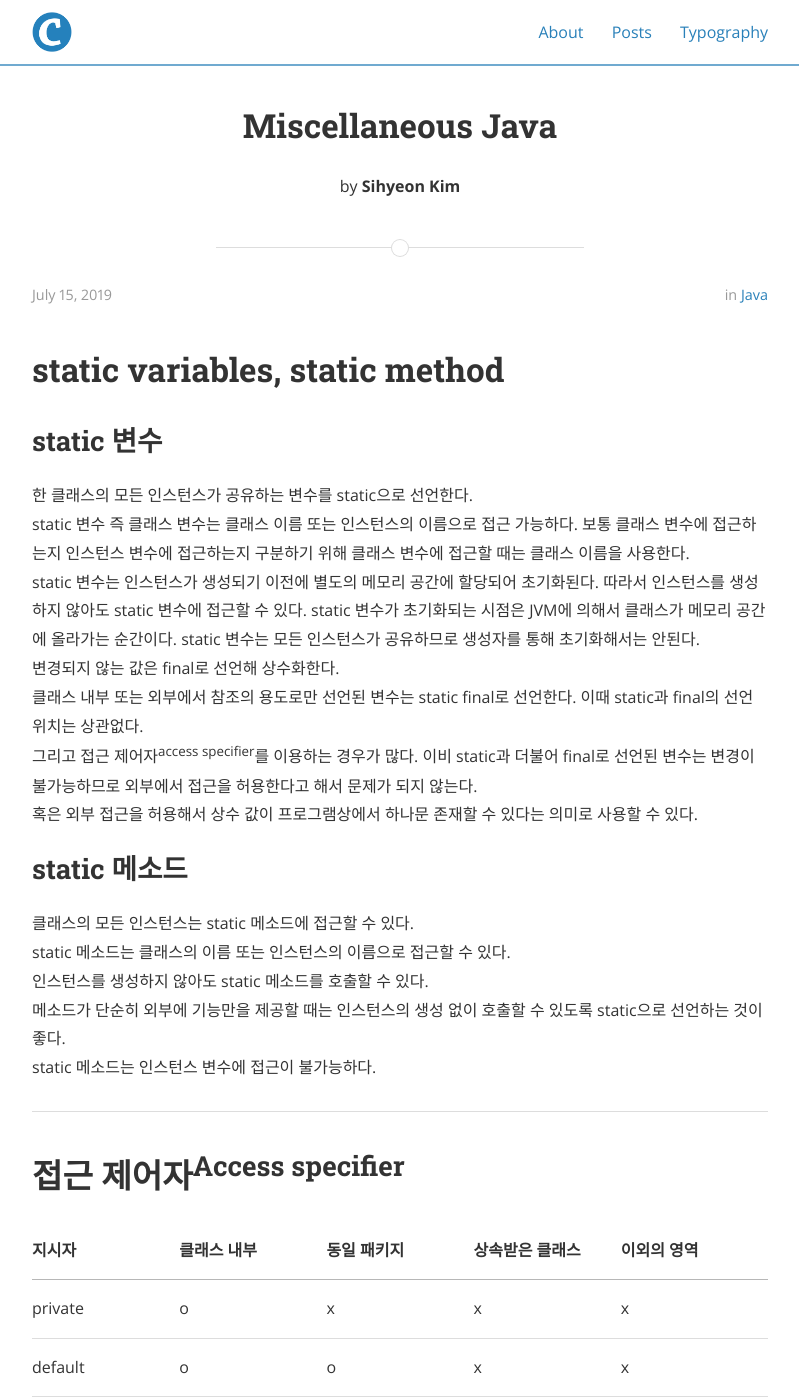
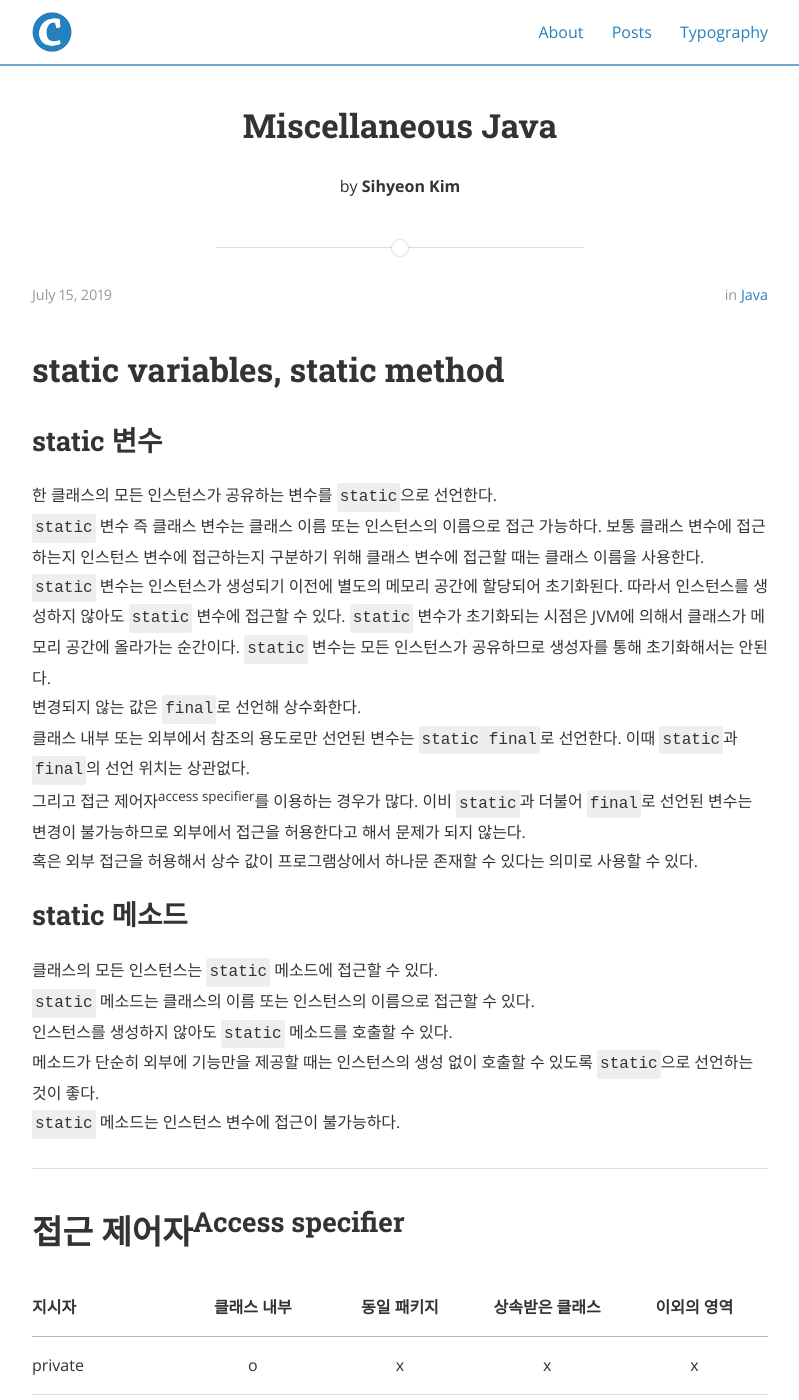
Before and after one commit to sihyeon-kim/sihyeon-kim.github.io, a Jekyll site: the page built from _posts/2019-07-15-Miscellaneous-Java.markdown, in a window 1280 px wide and 1400 px high. Shown: the whole window, without its empty margins (240-1039 px from the left). Built offline with Jekyll 4.4.1, drawn with Linux system fonts in a browser that asks for light colours; nearby versions of some CDN libraries; comment, search, counter and statistics services are not loaded.

```diff
--- a/_posts/2019-07-15-Miscellaneous-Java.markdown
+++ b/_posts/2019-07-15-Miscellaneous-Java.markdown
@@ -8,27 +8,27 @@ categories: java
 
 # static variables, static method
 ## static 변수
-한 클래스의 모든 인스턴스가 공유하는 변수를 static으로 선언한다.
-static 변수 즉 클래스 변수는 클래스 이름 또는 인스턴스의 이름으로 접근 가능하다. 보통 클래스 변수에 접근하는지 인스턴스 변수에 접근하는지 구분하기 위해 클래스 변수에 접근할 때는 클래스 이름을 사용한다.
-static 변수는 인스턴스가 생성되기 이전에 별도의 메모리 공간에 할당되어 초기화된다. 따라서 인스턴스를 생성하지 않아도 static 변수에 접근할 수 있다. static 변수가 초기화되는 시점은 JVM에 의해서 클래스가 메모리 공간에 올라가는 순간이다. static 변수는 모든 인스턴스가 공유하므로 생성자를 통해 초기화해서는 안된다.
-변경되지 않는 값은 final로 선언해 상수화한다.
-클래스 내부 또는 외부에서 참조의 용도로만 선언된 변수는 static final로 선언한다. 이때 static과 final의 선언 위치는 상관없다.
-그리고 접근 제어자<sup>access specifier</sup>를 이용하는 경우가 많다. 이비 static과 더불어 final로 선언된 변수는 변경이 불가능하므로 외부에서 접근을 허용한다고 해서 문제가 되지 않는다.
+한 클래스의 모든 인스턴스가 공유하는 변수를 `static`으로 선언한다.
+`static` 변수 즉 클래스 변수는 클래스 이름 또는 인스턴스의 이름으로 접근 가능하다. 보통 클래스 변수에 접근하는지 인스턴스 변수에 접근하는지 구분하기 위해 클래스 변수에 접근할 때는 클래스 이름을 사용한다.
+`static` 변수는 인스턴스가 생성되기 이전에 별도의 메모리 공간에 할당되어 초기화된다. 따라서 인스턴스를 생성하지 않아도 `static` 변수에 접근할 수 있다. `static` 변수가 초기화되는 시점은 JVM에 의해서 클래스가 메모리 공간에 올라가는 순간이다. `static` 변수는 모든 인스턴스가 공유하므로 생성자를 통해 초기화해서는 안된다.
+변경되지 않는 값은 `final`로 선언해 상수화한다.
+클래스 내부 또는 외부에서 참조의 용도로만 선언된 변수는 `static final`로 선언한다. 이때 `static`과 `final`의 선언 위치는 상관없다.
+그리고 접근 제어자<sup>access specifier</sup>를 이용하는 경우가 많다. 이비 `static`과 더불어 `final`로 선언된 변수는 변경이 불가능하므로 외부에서 접근을 허용한다고 해서 문제가 되지 않는다.
 혹은 외부 접근을 허용해서 상수 값이 프로그램상에서 하나문 존재할 수 있다는 의미로 사용할 수 있다.
 
 ## static 메소드
-클래스의 모든 인스턴스는 static 메소드에 접근할 수 있다.
-static 메소드는 클래스의 이름 또는 인스턴스의 이름으로 접근할 수 있다.
-인스턴스를 생성하지 않아도 static 메소드를 호출할 수 있다.
-메소드가 단순히 외부에 기능만을 제공할 때는 인스턴스의 생성 없이 호출할 수 있도록 static으로 선언하는 것이 좋다.
-static 메소드는 인스턴스 변수에 접근이 불가능하다.
+클래스의 모든 인스턴스는 `static` 메소드에 접근할 수 있다.
+`static` 메소드는 클래스의 이름 또는 인스턴스의 이름으로 접근할 수 있다.
+인스턴스를 생성하지 않아도 `static` 메소드를 호출할 수 있다.
+메소드가 단순히 외부에 기능만을 제공할 때는 인스턴스의 생성 없이 호출할 수 있도록 `static`으로 선언하는 것이 좋다.
+`static` 메소드는 인스턴스 변수에 접근이 불가능하다.
 
 ---
 
 # 접근 제어자<sup>Access specifier</sup>
 
 |지시자|클래스 내부|동일 패키지|상속받은 클래스|이외의 영역|
-|---|---|---|---|---|
+|---|:---:|:---:|:---:|:---:|
 |private|o|x|x|x|
 |default|o|o|x|x|
 |protected|o|o|o|x|
```
